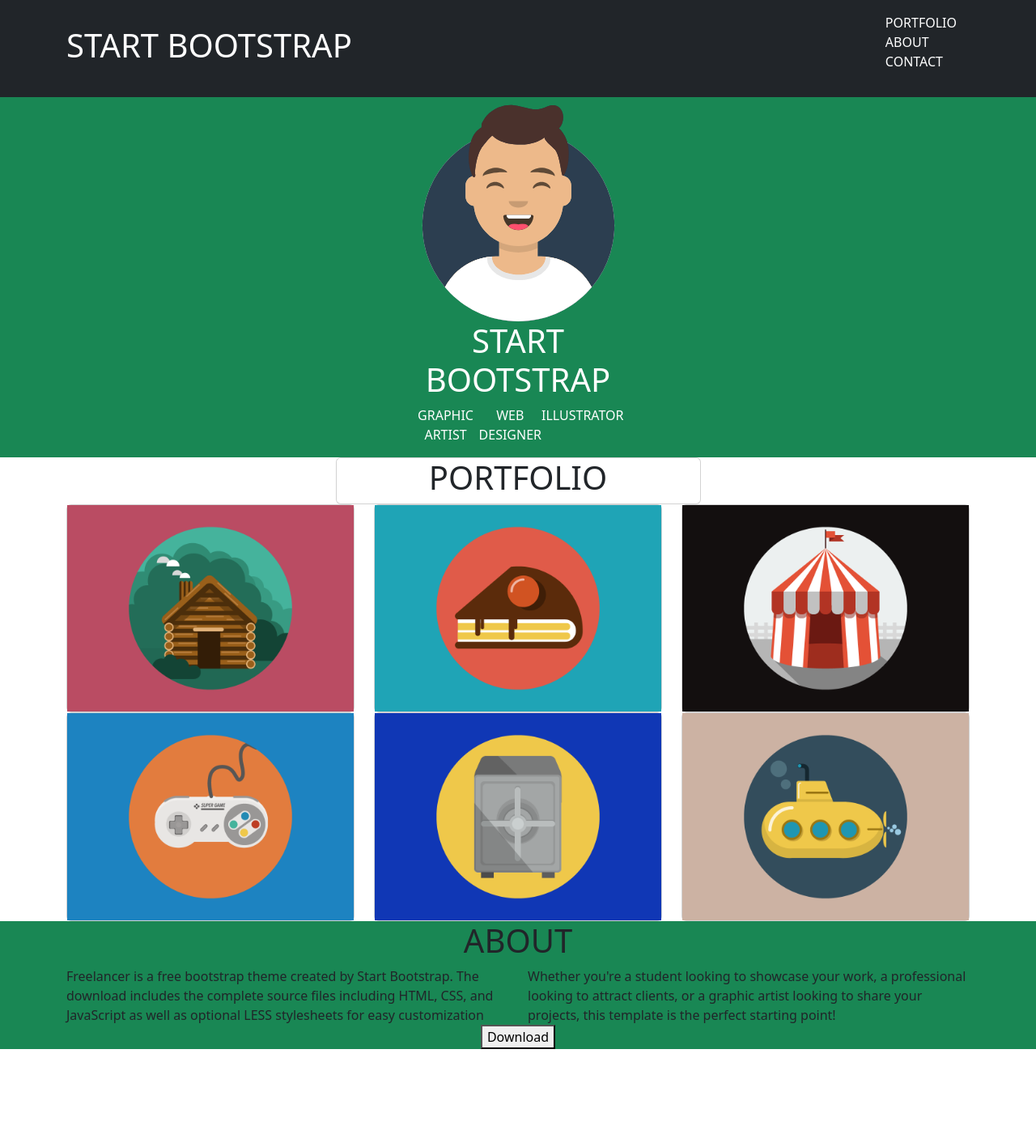
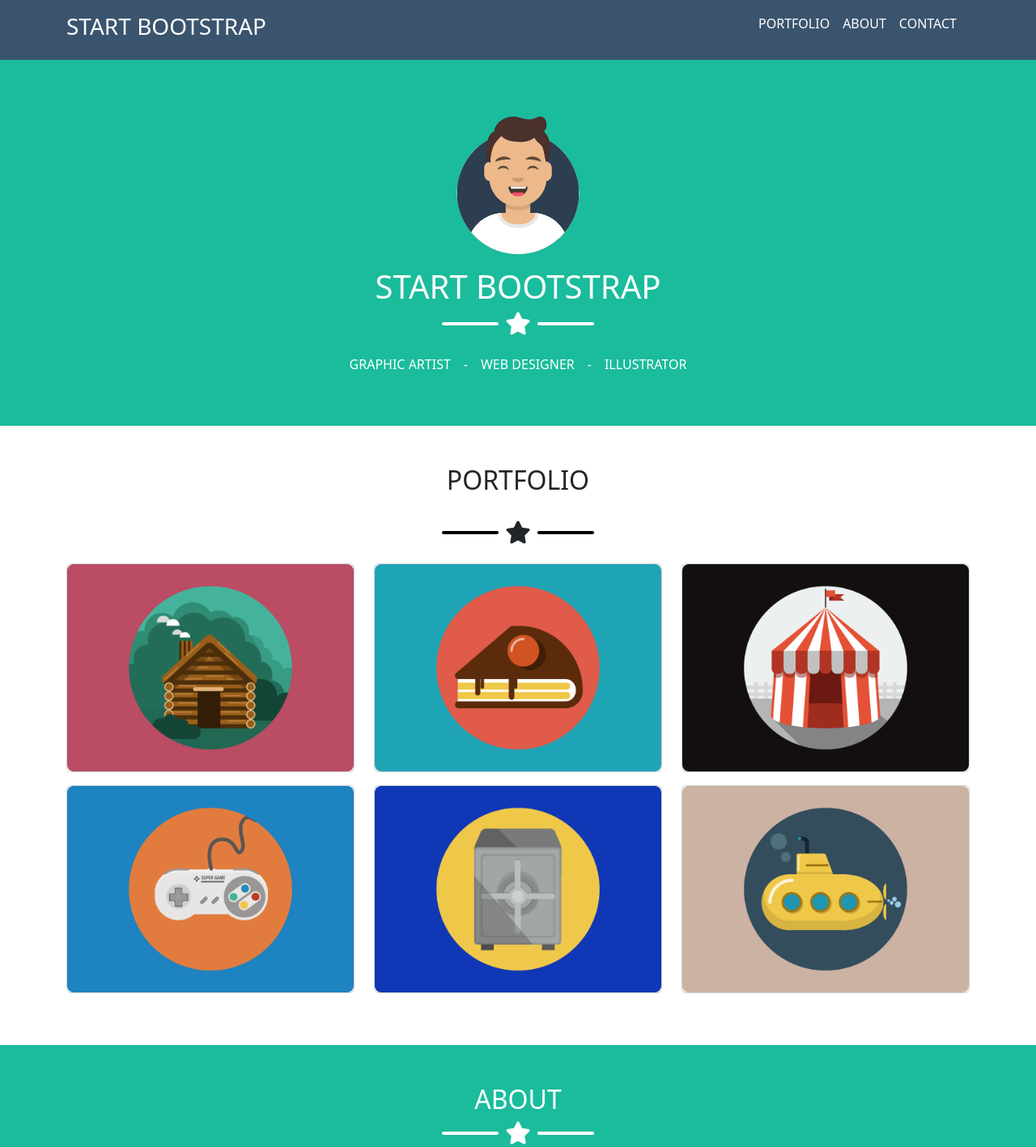
Before and after one commit to HelgaToshkollari/-html-css-bootstrap-freelancer, a plain HTML site: page index.html in a window 1280 px wide. Shown: the top 1417 px of the page at 81% size. Before the commit the page ends 1296 px from the top, so only its background shows below. Drawn offline with nearby package versions, Linux system fonts and the light colour scheme.

Commit message:
adds footer

```diff
--- a/css/style.css
+++ b/css/style.css
@@ -1,5 +1,42 @@
-a{
-    text-decoration: none;
-    padding: 0 1rem;
+:root{
+    --mountain-meadow: #1ABC9Cff;
+    --charcoal: #2C3E50ff;
+    --y-in-mn-blue: #3A546Dff;
+}
+.bgc-dark{
+    background-color: var(--charcoal);
+}
+.bgc-dark-blue{
+    background-color: var(--y-in-mn-blue);
+}
+.bgc-aqua{
+    background-color: var(--mountain-meadow);
+}
+
+
+ul li{
+    padding: 0 .5rem;
+
+}
+
+.small-bar{
+    width: 70px;
+    height: 4px;
+
     display: flex;
+    border-radius: 2px;
+    margin: 0 .5rem;
+
+
 }
+.bgc-blck{
+    background-color: black;
+}
+.bgc-wht{
+    background-color:white;
+}
+.bar-star{
+    display: flex;
+    align-items: center;
+    justify-content: center;
+}
--- a/index.html
+++ b/index.html
@@ -14,19 +14,19 @@
 
     </head>
     <body>
-        <header class="bg-dark">
+        <header class="bgc-dark-blue">
             <nav>
                 <div class="container d-flex justify-content-between align-items-center py-3 ">
 
-                    <div class="block-left ">
-                        <h1 class="text-white">START BOOTSTRAP</h1>
+                    <div class="block-left   ">
+                        <h3 class="text-white">START BOOTSTRAP</h3>
                     </div>
                     <div class="block-right d-flex align-items-center">
 
                         <div class="link-container px-2">
                             <i class=" text-white fa-solid fa-bars d-md-none "></i>
-                            <ul class=" text-white list-unstyled px-2 d-flex d-none d-sm-none d-md-block ">
-                                <li>PORTFOLIO</li>
+                            <ul class=" text-white list-unstyled  d-flex d-none d-sm-none d-md-flex ">
+                                <li >PORTFOLIO</li>
                                 <li>ABOUT</li>
                                 <li>CONTACT</li>
                             </ul>
@@ -37,98 +37,202 @@
             </nav>
         </header>
         <main>
-            <section class="bg-success">
+            <section class="bgc-aqua py-5">
                 <div class="container">
-                    <div class="row justify-content-center">
-                        <div class="col col-md-6 col-lg-3">
-                            <div class="text-center">
+                    <div class="row justify-content-center py-3">
+                        <div class="col-5 col-md-3 col-lg-2">
+
                             <img src="img/avatar.svg" alt="">
-                                <h1 class="text-white ">START BOOTSTRAP</h1>
-                                <div>
 
                         </div>
-                                <div class="">
-                                    <ul class="text-white list-unstyled justify-content-center d-flex">
+                    </div>
+                    <div class="row ">
+                        <div class=" col text-center text-white">
+
+                            <h1 class="">START BOOTSTRAP</h1>
+                            <div class="bar-star">
+                                <div class="small-bar bgc-wht"></div>
+                                <i class="fa-solid fa-star fs-3"></i>
+                                <div class="small-bar bgc-wht"></div>
+                            </div>
+                            <ul class="list-unstyled justify-content-center d-flex pt-4">
                                 <li>GRAPHIC ARTIST</li>
+                                <li>-</li>
                                 <li>WEB DESIGNER</li>
+                                <li>-</li>
                                 <li>ILLUSTRATOR</li>
                             </ul>
-                                </div>
-                            </div>
+
+
                         </div>
                     </div>
 
                 </div>
             </section>
-            <section>
+            <section class="py-5">
                 <div class="container ">
                     <div class="row justify-content-center">
-                        <div class="col-5">
-                            <div class="card text-center">
-                                <h1>PORTFOLIO</h1>
+                        <div class="col">
+                            <div class="text-center pb-4">
+
+                                <h2 class="pb-4">PORTFOLIO</h2>
+                                <div class="bar-star">
+                                    <div class="small-bar bgc-blck"></div>
+                                    <i class="fa-solid fa-star fs-3"></i>
+                                    <div class="small-bar bgc-blck"></div>
+                                </div>
+
                             </div>
                         </div>
                     </div>
                     <div class="row justify-content-center">
                         <div class="col col-md-6 col-lg-4">
-                            <div class="card">
-                                <img src="img/cabin.png" alt="">
+                            <div class="card mb-3">
+                                <img src="img/cabin.png" class="rounded-3 alt="">
                             </div>
                         </div>
                         <div class="col col-md-6 col-lg-4">
-                            <div class="card">
-                                <img src="img/cake.png" alt="">
+                            <div class="card mb-3 ">
+                                <img src="img/cake.png" class="rounded-3 alt="">
                             </div>
                         </div>
                         <div class="col col-md-6 col-lg-4">
-                            <div class="card">
-                                <img src="img/circus.png" alt="">
+                            <div class="card mb-3">
+                                <img src="img/circus.png" class="rounded-3 alt="">
                             </div>
                         </div>
                         <div class="col col-md-6 col-lg-4">
-                            <div class="card">
-                                <img src="img/game.png" alt="">
+                            <div class="card mb-3">
+                                <img src="img/game.png" class="rounded-3 alt="">
                             </div>
                         </div>
                         <div class="col col-md-6 col-lg-4">
-                            <div class="card">
-                                <img src="img/safe.png" alt="">
+                            <div class="card mb-3">
+                                <img src="img/safe.png" class="rounded-3 alt="">
                             </div>
                         </div>
                         <div class="col col-md-6 col-lg-4">
-                            <div class="card">
-                                <img src="img/submarine.png" alt="">
+                            <div class="card mb-3">
+                                <img src="img/submarine.png" class="rounded-3 alt="">
                             </div>
                         </div>
                     </div>
                 </div>
             </section>
-            <section class="bg-success">
+            <section class="bgc-aqua text-white py-5">
                 <div class="container justify-content-center">
                     <div class="row">
                         <div class="col text-center">
-                            <h1>ABOUT</h1>
+                            <h2>ABOUT</h2>
+                            <div class="bar-star">
+                                <div class="small-bar bgc-wht"></div>
+                                <i class="fa-solid fa-star fs-3"></i>
+                                <div class="small-bar bgc-wht"></div>
+                            </div>
 
                         </div>
                     </div>
-                    <div class="row">
-                        <div class="col col-md-6">
+                    <div class="row justify-content-center ">
+                        <div class="col-9 col-md-5 col-lg-4 pt-3">
                             Freelancer is a free bootstrap theme created by Start Bootstrap. The download includes the complete source files including HTML, CSS, and JavaScript as well as optional LESS stylesheets for easy customization
 
 
                         </div>
-                        <div class="co col-md-6">
+                        <div class="col-9 col-md-5 col-lg-4 pt-3">
                             Whether you're a student looking to showcase your work, a professional looking to attract clients, or a graphic artist looking to share your projects, this template is the perfect starting point!
 
                         </div>
-                        <div class="col text-center">
-                            <button><i></i> Download</button>
+
                     </div>
+                    <div class="col text-center  pt-5 ">
+                        <button type="button" class="btn btn-outline-light"><i class="fa-solid fa-download"></i> Download</button>
                     </div>
 
                 </div>
 
             </section>
+            <section class="py-5">
+                <div class="container justify-content-center">
+                    <div class="row">
+                        <div class=" text-center">
+                            <h2 class="pb-4">CONTACT ME</h2>
+                            <div class="bar-star">
+                                <div class="small-bar bgc-blck"></div>
+                                <i class="fa-solid fa-star fs-3"></i>
+                                <div class="small-bar bgc-blck"></div>
+                            </div>
+
+                        </div>
+                    </div>
+                    <div class="row  d-block py-3">
+                        <div class="col py-2 ">
+                          <input type="text" class="form-control" placeholder="Name" aria-label="First name">
+                        </div>
+                        <div class="col py-2">
+                            <input type="text" class="form-control" placeholder="Email Adress" aria-label="Email Adress">
+                        </div>
+                        <div class="col py-2">
+                            <input type="text" class="form-control" placeholder="Phone Number" aria-label="Phone Number">
+                        </div>
+                        <div class=" col form-floating">
+                            <textarea class="form-control" placeholder="Leave a comment here" id="floatingTextarea"></textarea>
+                            <label for="floatingTextarea">Message</label>
+                        </div>
+
+                    </div>
+                    <div>
+                        <button type="button" class="btn bgc-aqua text-white">Send</button>
+                    </div>
+                </div>
+
+            </section>
+            <section class="bgc-dark-blue py-5">
+                <div class="container ">
+                    <div class="row d-flex flex-column flex-sm-column flex-md-row flex-lg-row text-white text-center justify-content-between ">
+                        <div class="col col-md-3 pt-1 ">
+                            <div>
+                                <h4>LOCATION </h4>
+                                <p>2215 John Daniel Drive Clark, MO 54243</p>
+                            </div>
+                        </div>
+                        <div class="col col-md-3 pt-1  ">
+                            <div>
+                                <h4>AROUND THE WEB</h4>
+                                <div class="fs-2">
+                                    <i class="fa-brands fa-facebook"></i>
+                                    <i class="fa-brands fa-google-plus"></i>
+                                    <i class="fa-brands fa-square-twitter"></i>
+                                    <i class="fa-brands fa-linkedin"></i>
+                                </div>
+                            </div>
+
+                        </div>
+                        <div class=" col col-md-3 pt-1">
+                            <div>
+                                <h4>ABOUT FREELANCER</h4>
+                                <p>
+                                    Freelontstrap theme Created by Start
+                                    Bootstrap theme created by Start
+                                    Bootstrap.
+                                </p>
+                            </div>
+                        </div>
+
+                    </div>
+                </div>
+
+            </section>
+            <section class="bgc-dark py-5">
+                <div class="container">
+                    <div class="row">
+                        <div class="col text-light text-center">
+                            <p>Copyright © Your Website 2019</p>
+                        </div>
+                    </div>
+                </div>
+
+            </section>
+
         </main>
 
     </body>
```
Lines whose indentation alone changed are shown as unchanged.
